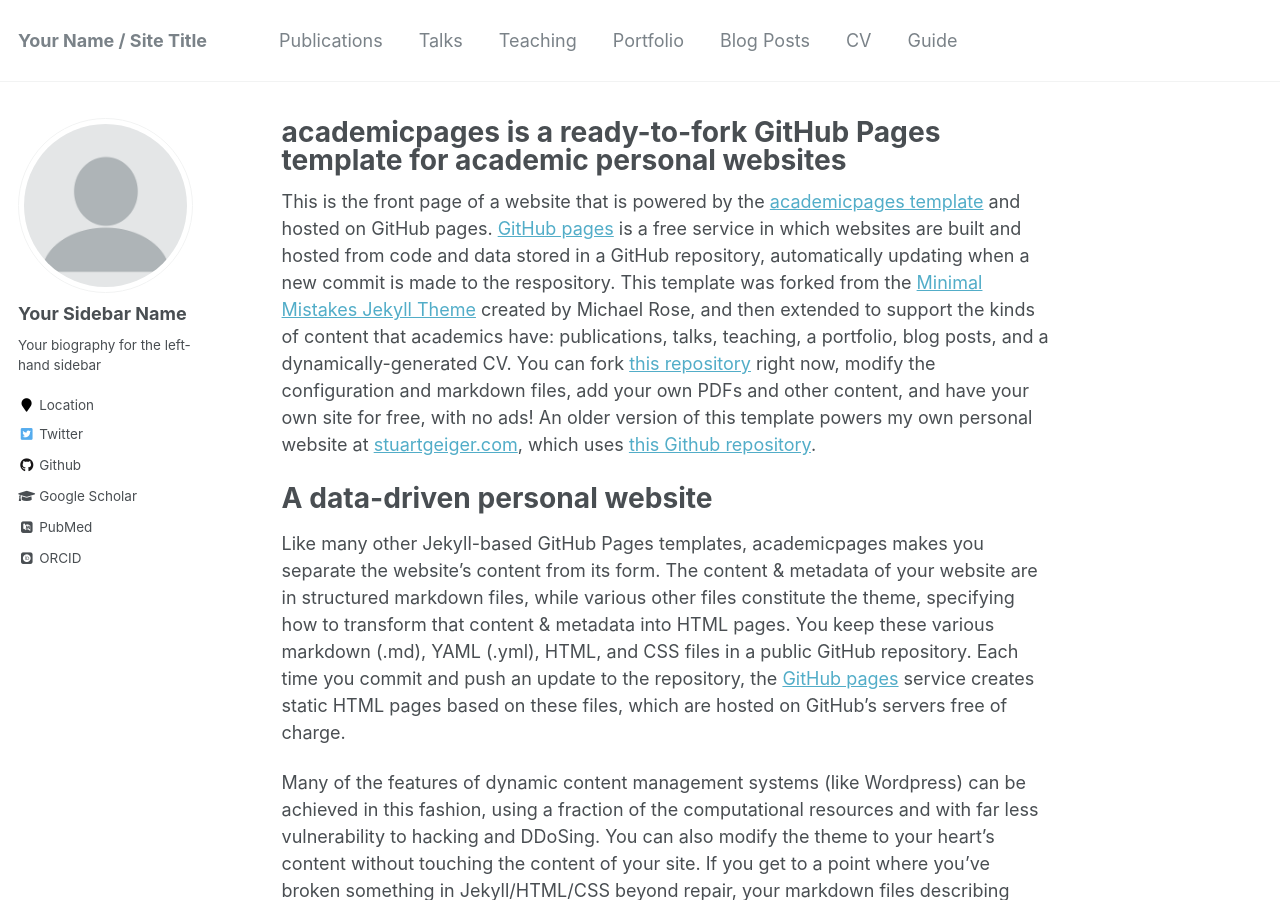
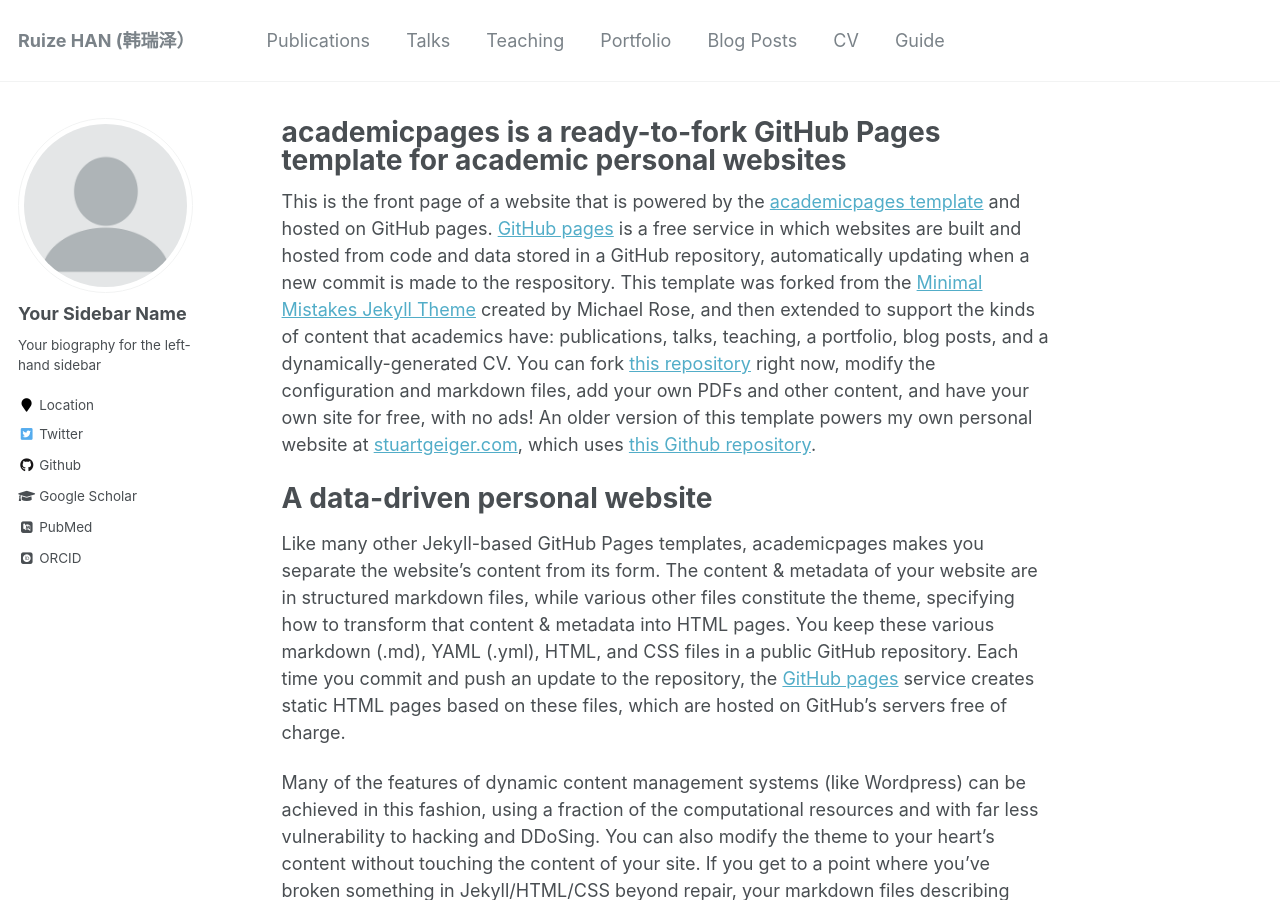
Before and after one commit to RuizeHan/RuizeHan.github.io, a Jekyll site: the page built from _pages/about.md, in a window 1280 px wide and 900 px high. Built offline with Jekyll 4.4.1, drawn with Linux system fonts in a browser that asks for light colours; some web fonts are replaced.

Commit message:
Update _config.yml

```diff
--- a/_config.yml
+++ b/_config.yml
@@ -7,7 +7,7 @@
 
 # Site Settings
 locale                   : "en-US"
-title                    : "Your Name / Site Title"
+title                    : "Ruize HAN (韩瑞泽）"
 title_separator          : "-"
 name                     : &name "Your Name"
 description              : &description "personal description"
```
